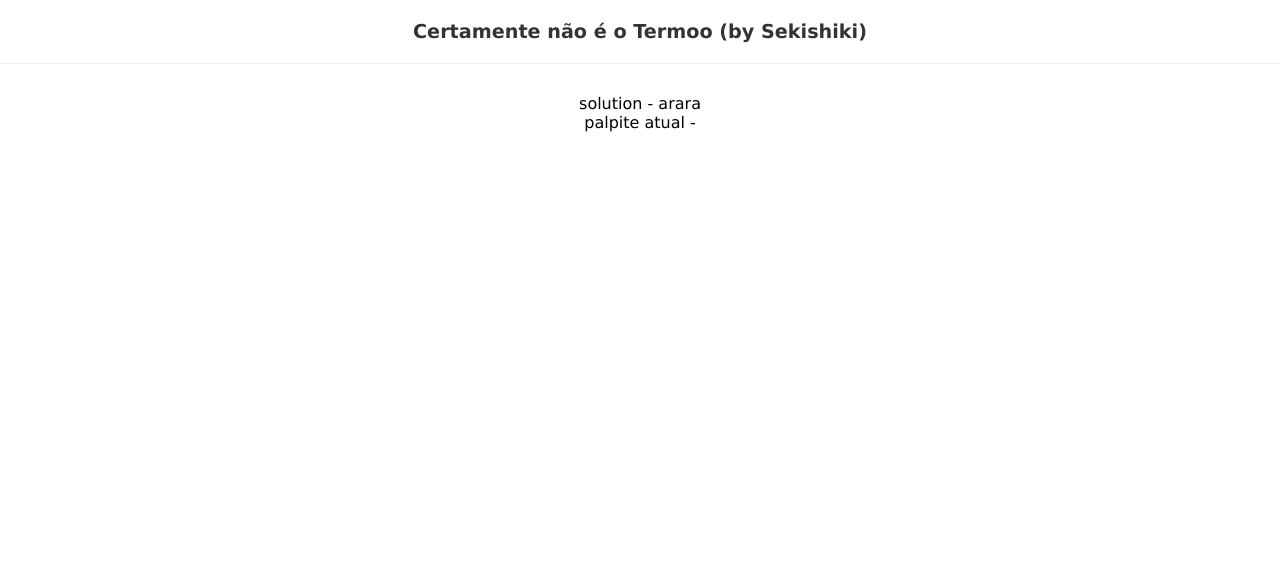
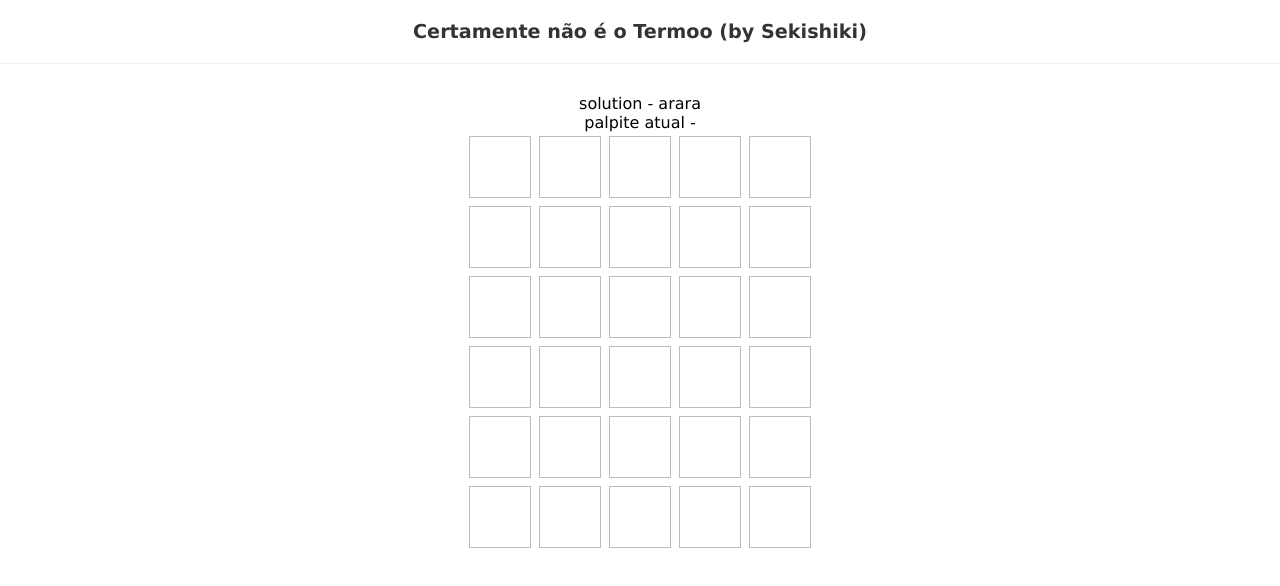
Before and after one commit to KayqueSekishiki/myTermoo, a React (Create React App) app in the folder react-my-termoo/: page / in a window 1280 px wide. Shown: the top 586 px of the page. Built offline with nearby package versions, Linux system fonts and the light colour scheme.

Commit message:
Grid and Row, Created!

```diff
--- /dev/null
+++ b/react-my-termoo/src/components/Grid.js
@@ -0,0 +1,12 @@
+import React from "react";
+import Row from "./Row";
+
+export default function Grid({ currentGuess, guesses, turn }) {
+  return (
+    <div>
+      {guesses.map((g, i) => {
+        return <Row key={i} />;
+      })}
+    </div>
+  );
+}
--- /dev/null
+++ b/react-my-termoo/src/components/Row.js
@@ -0,0 +1,13 @@
+import React from "react";
+
+export default function Row() {
+  return (
+    <div className="row">
+      <div></div>
+      <div></div>
+      <div></div>
+      <div></div>
+      <div></div>
+    </div>
+  );
+}
--- a/react-my-termoo/src/components/Wordle.js
+++ b/react-my-termoo/src/components/Wordle.js
@@ -1,5 +1,6 @@
 import React, { useEffect } from "react";
 import useWordle from "../hooks/useWordle";
+import Grid from "./Grid";
 
 export default function Wordle({ solution }) {
   const { currentGuess, handleKeyup, guesses, isCorrect, turn } =
@@ -19,6 +20,7 @@
     <div>
       <div>solution - {solution}</div>
       <div>palpite atual - {currentGuess}</div>
+      <Grid currentGuess={currentGuess} guesses={guesses} turn={turn} />
     </div>
   );
 }
--- a/react-my-termoo/src/index.css
+++ b/react-my-termoo/src/index.css
@@ -11,3 +11,21 @@
   margin: 0 0 30px 0;
   color: #333;
 }
+
+.row {
+  text-align: center;
+  display: flex;
+  justify-content: center;
+}
+.row > div {
+  display: block;
+  width: 60px;
+  height: 60px;
+  border: 1px solid #bbb;
+  margin: 4px;
+  text-align: center;
+  line-height: 60px;
+  text-transform: uppercase;
+  font-weight: bold;
+  font-size: 2.5em;
+}
```
